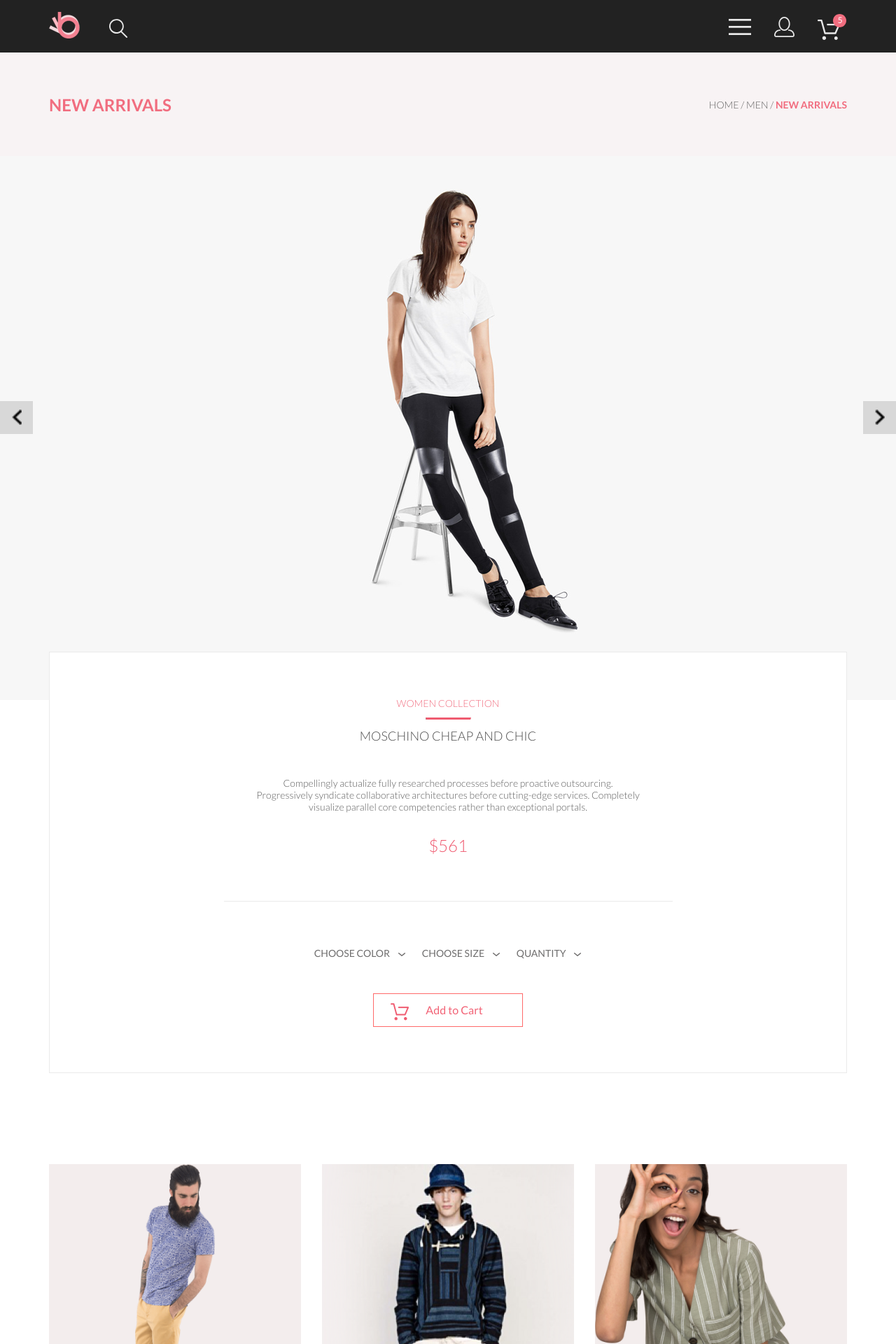
After one commit to ZingerXY/GeekBrains, a PHP site: page /product.html in a window 1280 px wide. The commit adds this page. Shown: the top 1920 px of the page at 70% size. Run offline with PHP 8.4, Linux system fonts and the light colour scheme.

Commit message:
lesson-3 homework

```diff
--- a/PROF_LAYOUT/catalog.html
+++ b/PROF_LAYOUT/catalog.html
@@ -5,7 +5,7 @@
 	<meta charset="UTF-8">
 	<meta http-equiv="X-UA-Compatible" content="IE=edge">
 	<meta name="viewport" content="width=device-width, initial-scale=1.0">
-	<title>Home Page</title>
+	<title>Catalog Page</title>
 	<link rel="stylesheet" href="style.css">
 </head>
 
--- /dev/null
+++ b/PROF_LAYOUT/product.html
@@ -0,0 +1,211 @@
+<!DOCTYPE html>
+<html lang="en">
+
+<head>
+	<meta charset="UTF-8">
+	<meta http-equiv="X-UA-Compatible" content="IE=edge">
+	<meta name="viewport" content="width=device-width, initial-scale=1.0">
+	<title>Product Page</title>
+	<link rel="stylesheet" href="style.css">
+</head>
+
+<body>
+	<header class="head">
+		<div class="container">
+			<div class="header">
+				<div class="left">
+					<a href="index.html" class="left__logo">
+						<img src="img/logo.png" alt="logo">
+					</a>
+					<div class="left__search">
+						<img src="img/search.svg" alt="search">
+					</div>
+				</div>
+
+				<div class="right">
+					<div class="right__burger">
+						<img src="img/burger.svg" alt="burger">
+					</div>
+					<div class="right__person">
+						<img src="img/person.svg" alt="person">
+					</div>
+					<div class="right__cart">
+						<img src="img/cart.svg" alt="cart">
+					</div>
+				</div>
+			</div>
+		</div>
+	</header>
+
+	<main class="main">
+		<div class="catalogHeader">
+			<div class="container">
+				<div class="cathead">
+					<div class="cathead__left">
+						<h1 class="cathead__left-text">NEW ARRIVALS</h1>
+					</div>
+					<div class="cathead__right">
+						<h1 class="cathead__right-breadcrumbs">HOME / MEN / <span
+								class="cathead__right-breadcrumbs-last">NEW ARRIVALS<span></h1>
+					</div>
+				</div>
+			</div>
+		</div>
+
+		<div class="slider">
+			<div class="slider__but"><img src="img/left.png" alt=""></div>
+			<img src="img/slider-0.png" alt="">
+			<div class="slider__but"><img src="img/right.png" alt=""></div>
+		</div>
+
+		<div class="container">
+			<div class="items">
+				<div class="items__product">
+					<div class="items__product-center">
+						<div class="items__product-center-info">
+							<p class="items__product-center-info-collection">WOMEN COLLECTION</p>
+							<hr class="items__product-center-info-line">
+							<p class="items__product-center-info-name">MOSCHINO CHEAP AND CHIC</p>
+							<p class="items__product-center-info-description">Compellingly actualize fully researched processes before
+								proactive
+								outsourcing. <br>Progressively syndicate
+								collaborative architectures before cutting-edge services. Completely visualize parallel core competencies
+								rather than exceptional portals. </p>
+
+							<p class="items__product-center-info-cost">$561</p>
+						</div>
+						<div class="items__product-center-properties">
+							<div class="items__product-center-properties-select">
+								CHOOSE COLOR
+								<img class="items__product-center-properties-select-img" src="img/select.png" alt="select">
+							</div>
+							<div class="items__product-center-properties-select">
+								CHOOSE SIZE
+								<img class="items__product-center-properties-select-img" src="img/select.png" alt="select">
+							</div>
+							<div class="items__product-center-properties-select">
+								QUANTITY
+								<img class="items__product-center-properties-select-img" src="img/select.png" alt="select">
+							</div>
+						</div>
+						<div class="items__product-center-addCart">
+							<a href="" class="items__product-center-addCart-but">
+								<img src="img/add-to-cart-2.png" alt=""> Add to Cart
+							</a>
+						</div>
+					</div>
+				</div>
+				<div class="items__item">
+					<div class="items__item-image">
+						<div class="items__item-image-AddToCart">
+							<button class="items__item-image-AddToCart-but"><img src="img/add-to-cart.png" alt=""> Add
+								to Cart</button>
+						</div>
+						<img src="img/item-4.png" alt="item-4">
+					</div>
+					<h4 class="items__item-header">ELLERY X M'O CAPSULE</h4>
+					<p class="items__item-text">Known for her sculptural takes on traditional tailoring, Australian
+						arbiter of cool Kym Ellery teams up with Moda Operandi.</p>
+					<div class="items__item-cost">$52.00</div>
+				</div>
+				<div class="items__item">
+					<div class="items__item-image">
+						<div class="items__item-image-AddToCart">
+							<button class="items__item-image-AddToCart-but"><img src="img/add-to-cart.png" alt=""> Add
+								to Cart</button>
+						</div>
+						<img src="img/item-3.png" alt="item-3">
+					</div>
+					<h4 class="items__item-header">ELLERY X M'O CAPSULE</h4>
+					<p class="items__item-text">Known for her sculptural takes on traditional tailoring, Australian
+						arbiter of cool Kym Ellery teams up with Moda Operandi.</p>
+					<div class="items__item-cost">$52.00</div>
+				</div>
+				<div class="items__item">
+					<div class="items__item-image">
+						<div class="items__item-image-AddToCart">
+							<button class="items__item-image-AddToCart-but"><img src="img/add-to-cart.png" alt=""> Add
+								to Cart</button>
+						</div>
+						<img src="img/item-6.png" alt="item-6">
+					</div>
+					<h4 class="items__item-header">ELLERY X M'O CAPSULE</h4>
+					<p class="items__item-text">Known for her sculptural takes on traditional tailoring, Australian
+						arbiter of cool Kym Ellery teams up with Moda Operandi.</p>
+					<div class="items__item-cost">$52.00</div>
+				</div>
+			</div>
+		</div>
+
+		<div class="end">
+			<div class="container">
+				<div class="feature">
+					<div class="feature__item">
+						<div class="feature__item-icon"><img src="img/delivery.png" alt="delivery"></div>
+						<div class="feature__item-header">Free Delivery</div>
+						<div class="feature__item-text">Worldwide delivery on all. Authorit tively morph next-generation
+							innov tion with
+							extensive models.</div>
+					</div>
+					<div class="feature__item">
+						<div class="feature__item-icon"><img src="img/discount.png" alt="discount"></div>
+						<div class="feature__item-header">Sales & discounts</div>
+						<div class="feature__item-text">Worldwide delivery on all. Authorit tively morph next-generation
+							innov tion with
+							extensive models.</div>
+					</div>
+					<div class="feature__item">
+						<div class="feature__item-icon"><img src="img/quality.png" alt="quality"></div>
+						<div class="feature__item-header">Quality assurance</div>
+						<div class="feature__item-text">Worldwide delivery on all. Authorit tively morph next-generation
+							innov tion with
+							extensive models.</div>
+					</div>
+				</div>
+			</div>
+		</div>
+	</main>
+
+	<footer>
+		<div class="subscribe">
+			<div class="sub container">
+				<div class="sub__info">
+					<img src="img/photo.png" alt="photo">
+					<p class="sub__info-text">“Vestibulum quis porttitor dui! Quisque viverra nunc mi, <i>a pulvinar
+							purus condimentum</i>“</p>
+				</div>
+				<div class="sub__subscribe">
+					<div class="sub__subscribe-header">SUBSCRIBE</div>
+					<div class="sub__subscribe-title">FOR OUR NEWLETTER AND PROMOTION</div>
+					<form class="sub__subscribe-form">
+						<input name="email" class="sub__subscribe-form-email" type="email"
+							placeholder="Enter Your Email" required>
+						<button class="sub__subscribe-form-but" type="submit">Subscribe</button>
+					</form>
+				</div>
+			</div>
+		</div>
+		<div class="copyright">
+			<div class="copyr container">
+				<div class="copyr__left">© 2021 Brand All Rights Reserved.</div>
+				<div class="copyr__social">
+					<div class="copyr__social-item">
+						<img class="copyr__social-item-image" src="img/facebook.png" alt="">
+					</div>
+					<div class="copyr__social-item">
+						<img class="copyr__social-item-image" src="img/instagram.png" alt="">
+					</div>
+					<div class="copyr__social-item">
+						<img class="copyr__social-item-image" src="img/pinterest.png" alt="">
+					</div>
+					<div class="copyr__social-item">
+						<img class="copyr__social-item-image" src="img/twitter.png" alt="">
+					</div>
+				</div>
+			</div>
+		</div>
+	</footer>
+
+</body>
+
+</html>
--- a/PROF_LAYOUT/style.css
+++ b/PROF_LAYOUT/style.css
@@ -227,6 +227,42 @@ body {
   padding-top: 65px;
 }
 
+/** Product */
+.slider {
+  display: -webkit-box;
+  display: -ms-flexbox;
+  display: flex;
+  -webkit-box-pack: justify;
+      -ms-flex-pack: justify;
+          justify-content: space-between;
+  -webkit-box-align: center;
+      -ms-flex-align: center;
+          align-items: center;
+  width: 100%;
+  background: #F7F7F7;
+  padding: 11px 0 42px 0;
+}
+
+.slider__but {
+  display: -webkit-box;
+  display: -ms-flexbox;
+  display: flex;
+  -webkit-box-pack: center;
+      -ms-flex-pack: center;
+          justify-content: center;
+  -webkit-box-align: center;
+      -ms-flex-align: center;
+          align-items: center;
+  width: 47px;
+  height: 47px;
+  background: rgba(42, 42, 42, 0.15);
+}
+
+.slider__but img {
+  width: 30%;
+}
+
+/* Product **/
 .items {
   display: -webkit-box;
   display: -ms-flexbox;
@@ -239,6 +275,8 @@ body {
   margin: 96px 0;
   /** Catalog */
   /* Catalog **/
+  /** Product */
+  /* Product **/
 }
 
 .items__header {
@@ -327,6 +365,129 @@ body {
 
 .items__pagination-element-num.current {
   color: #EF5B70;
+}
+
+.items__product {
+  width: 100%;
+  display: -webkit-box;
+  display: -ms-flexbox;
+  display: flex;
+  -webkit-box-pack: center;
+      -ms-flex-pack: center;
+          justify-content: center;
+  -webkit-box-flex: 1;
+      -ms-flex-positive: 1;
+          flex-grow: 1;
+  margin-top: -165px;
+  margin-bottom: 130px;
+  background-color: #fff;
+  border: 1px solid #EAEAEA;
+}
+
+.items__product-center {
+  width: 641px;
+  height: 600px;
+  text-align: center;
+}
+
+.items__product-center-info-collection {
+  margin-top: 64px;
+  margin-bottom: 12px;
+  font-weight: 300;
+  font-size: 14px;
+  line-height: 17px;
+  color: #F16D7F;
+}
+
+.items__product-center-info-line {
+  width: 63px;
+  border-top: 3px solid #EF5B70;
+  border-bottom: 0px;
+  margin: 0px auto;
+}
+
+.items__product-center-info-name {
+  margin-top: 12px;
+  margin-bottom: 48px;
+  font-weight: 300;
+  font-size: 18px;
+  line-height: 22px;
+  color: #4D4D4D;
+}
+
+.items__product-center-info-description {
+  margin: 0px 43px 32px 43px;
+  font-weight: 300;
+  font-size: 14px;
+  line-height: 17px;
+  color: #5E5E5E;
+}
+
+.items__product-center-info-cost {
+  margin-bottom: 65px;
+  font-weight: 300;
+  font-size: 24px;
+  line-height: 29px;
+  color: #EF5B70;
+}
+
+.items__product-center-properties {
+  display: -webkit-box;
+  display: -ms-flexbox;
+  display: flex;
+  -webkit-box-pack: center;
+      -ms-flex-pack: center;
+          justify-content: center;
+  margin-bottom: 49px;
+  padding-top: 65px;
+  border-top: 1px solid #EAEAEA;
+}
+
+.items__product-center-properties-select {
+  font-size: 14px;
+  line-height: 17px;
+  color: #6F6E6E;
+}
+
+.items__product-center-properties-select-img {
+  margin-left: 9px;
+}
+
+.items__product-center-properties-select:not(:first-child) {
+  margin-left: 23px;
+}
+
+.items__product-center-addCart {
+  display: -webkit-box;
+  display: -ms-flexbox;
+  display: flex;
+  -webkit-box-pack: center;
+      -ms-flex-pack: center;
+          justify-content: center;
+}
+
+.items__product-center-addCart-but {
+  text-decoration: none;
+  display: -webkit-box;
+  display: -ms-flexbox;
+  display: flex;
+  -webkit-box-pack: center;
+      -ms-flex-pack: center;
+          justify-content: center;
+  -webkit-box-align: center;
+      -ms-flex-align: center;
+          align-items: center;
+  background-color: #0000;
+  border: 1px solid #FF6A6A;
+  font-size: 16px;
+  line-height: 19px;
+  color: #F26376;
+  padding: 7px 56px 8px 24px;
+}
+
+.items__product-center-addCart-but img {
+  margin-right: 23px;
+  margin-top: 6px;
 }
 
 .items__item {
--- a/PROF_LAYOUT/style.scss
+++ b/PROF_LAYOUT/style.scss
@@ -242,6 +242,32 @@ body {
 	}
 }
 
+/** Product */
+
+.slider {
+	display: flex;
+	justify-content: space-between;
+	align-items: center;
+	width: 100%;
+	background: #F7F7F7;
+	padding: 11px 0 42px 0;
+
+	&__but {
+		display: flex;
+		justify-content: center;
+		align-items: center;
+		width: 47px;
+		height: 47px;
+		background: rgba(42, 42, 42, 0.15);
+
+		& img {
+			width: 30%;
+		}
+	}
+}
+
+/* Product **/
+
 .items {
 	display: flex;
 	flex-wrap: wrap;
@@ -330,6 +356,116 @@ body {
 	}
 
 	/* Catalog **/
+
+	/** Product */
+
+	&__product {
+		width: 100%;
+		display: flex;
+		justify-content: center;
+		flex-grow: 1;
+		margin-top: -165px;
+		margin-bottom: 130px;
+		background-color: #fff;
+		border: 1px solid #EAEAEA;
+
+		&-center {
+			width: 641px;
+			height: 600px;
+			text-align: center;
+
+			&-info {
+				&-collection {
+					margin-top: 64px;
+					margin-bottom: 12px;
+					font-weight: 300;
+					font-size: 14px;
+					line-height: 17px;
+					color: #F16D7F;
+				}
+
+				&-line {
+					width: 63px;
+					border-top: 3px solid #EF5B70;
+					border-bottom: 0px;
+					margin: 0px auto;
+				}
+
+				&-name {
+					margin-top: 12px;
+					margin-bottom: 48px;
+					font-weight: 300;
+					font-size: 18px;
+					line-height: 22px;
+					color: #4D4D4D;
+				}
+
+				&-description {
+					margin: 0px 43px 32px 43px;
+					font-weight: 300;
+					font-size: 14px;
+					line-height: 17px;
+					color: #5E5E5E;
+				}
+
+				&-cost {
+					margin-bottom: 65px;
+					font-weight: 300;
+					font-size: 24px;
+					line-height: 29px;
+					color: #EF5B70;
+				}
+			}
+
+			&-properties {
+				display: flex;
+				justify-content: center;
+				margin-bottom: 49px;
+				padding-top: 65px;
+				border-top: 1px solid #EAEAEA;
+
+				&-select {
+					font-size: 14px;
+					line-height: 17px;
+					color: #6F6E6E;
+
+					&-img {
+						margin-left: 9px;
+					}
+				}
+
+				&-select:not(:first-child) {
+					margin-left: 23px;
+				}
+			}
+
+			&-addCart {
+				display: flex;
+				justify-content: center;
+
+				&-but {
+					text-decoration: none;
+					display: flex;
+					justify-content: center;
+					align-items: center;
+					// display: inline-block;
+					background-color: #0000;
+					border: 1px solid #FF6A6A;
+					font-size: 16px;
+					line-height: 19px;
+					color: #F26376;
+					padding: 7px 56px 8px 24px;
+
+					& img {
+						margin-right: 23px;
+						margin-top: 6px;
+					}
+				}
+			}
+		}
+	}
+
+	/* Product **/
 
 	&__item {
 		width: 360px;
```
Also changed, not shown: PROF_LAYOUT/img/add-to-cart-2.png (added), PROF_LAYOUT/img/slider-0.png (added).
